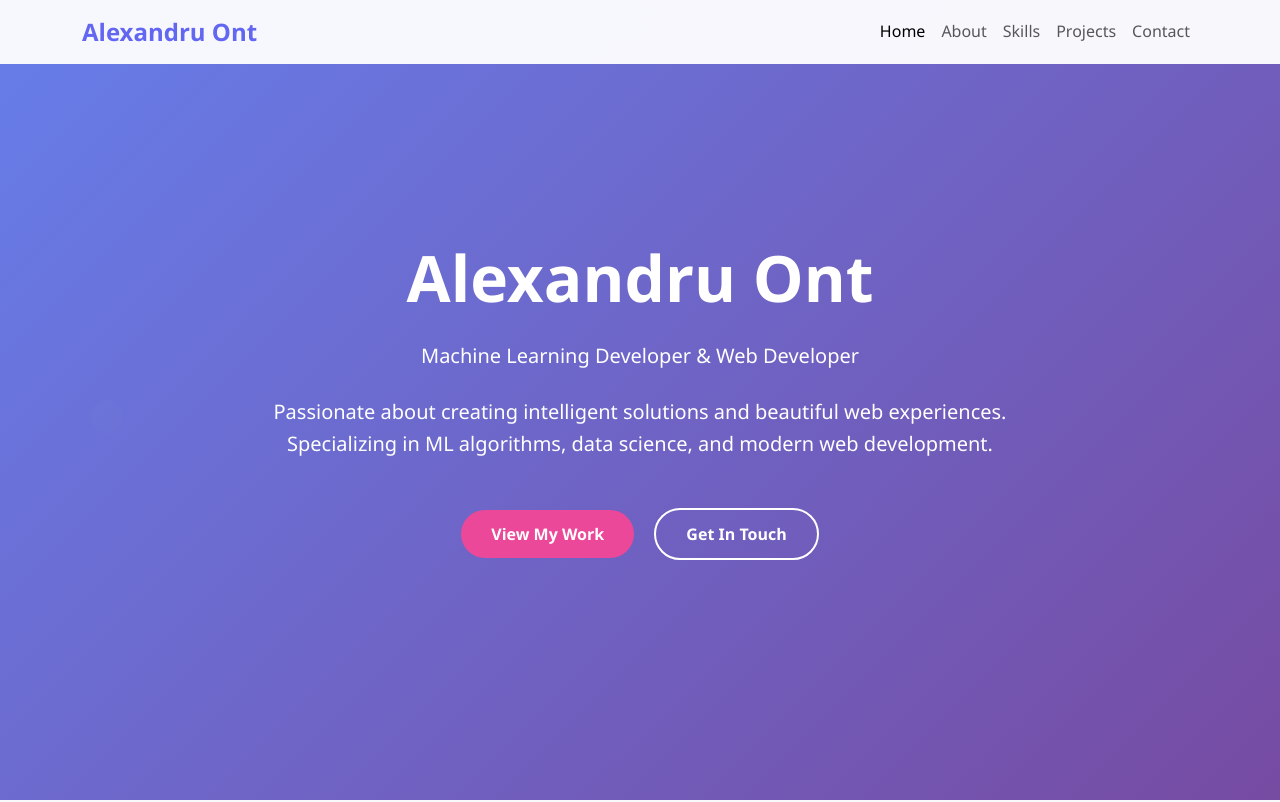
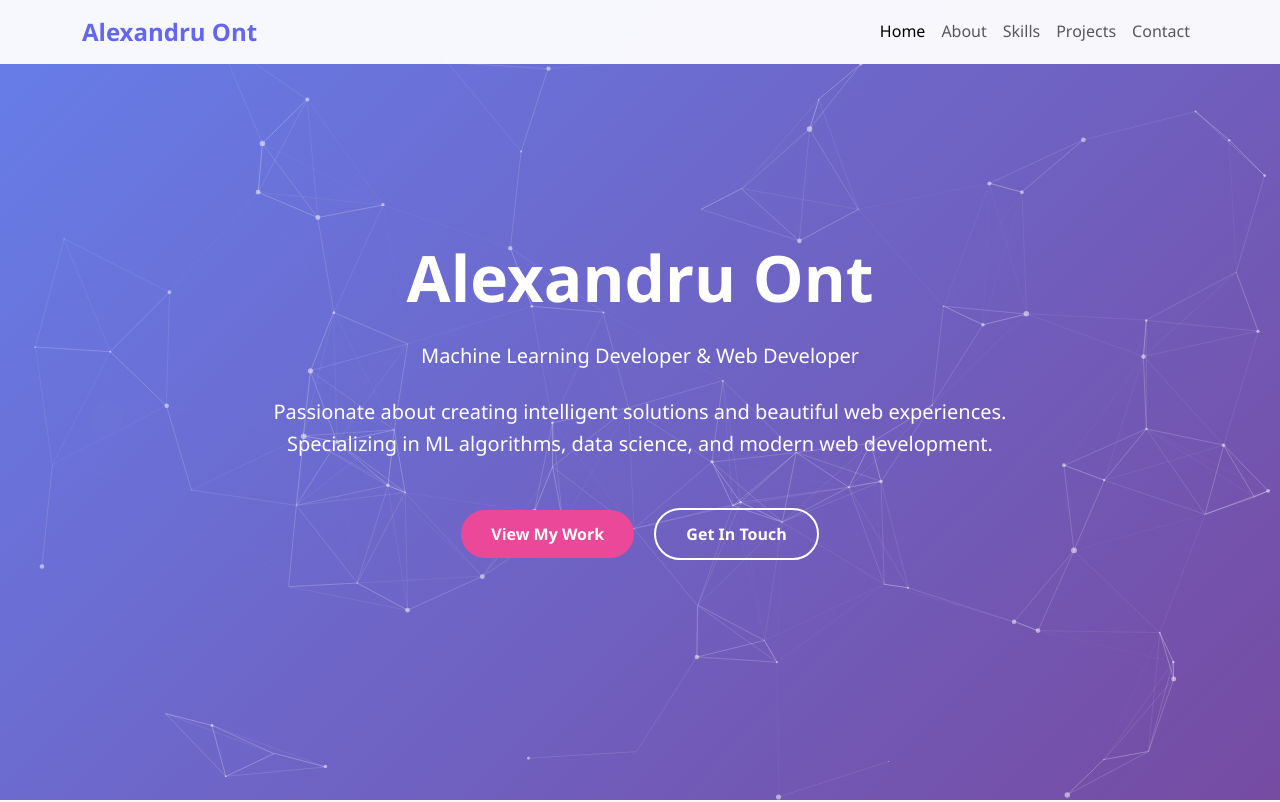
Before and after one commit to alexandruont/Portofolio, a plain HTML site: page index.html in a window 1280 px wide. Shown: the top 802 px of the page. Drawn offline with nearby package versions, Linux system fonts and the light colour scheme.

Commit message:
added particles to hero section

```diff
--- a/css/style.css
+++ b/css/style.css
@@ -283,3 +283,17 @@ html {
         font-size: 3rem;
     }
 }
+
+#particles-js {
+    position: absolute;
+    width: 100%;
+    height: 100%;
+    top: 0;
+    left: 0;
+    z-index: 1;
+}
+
+.hero-content {
+    position: relative;
+    z-index: 2;
+}
--- a/index.html
+++ b/index.html
@@ -7,6 +7,7 @@
     <link href="https://cdnjs.cloudflare.com/ajax/libs/bootstrap/5.3.0/css/bootstrap.min.css" rel="stylesheet">
     <link href="https://cdnjs.cloudflare.com/ajax/libs/bootstrap-icons/1.10.0/font/bootstrap-icons.min.css" rel="stylesheet">
     <link href="https://cdnjs.cloudflare.com/ajax/libs/aos/2.3.4/aos.css" rel="stylesheet">
+    <script src="https://cdnjs.cloudflare.com/ajax/libs/particles.js/2.0.0/particles.min.js"></script>
     <link rel="stylesheet" href="css/style.css">
 
     <link rel="icon" type="image/x-icon" href="favicon.ico">
@@ -53,6 +54,7 @@
 
     <!-- hero -->
     <section id="home" class="hero-section text-white">
+        <div id="particles-js"></div>
         <div class="container">
             <div class="row justify-content-center text-center">
                 <div class="col-lg-8 hero-content">
--- a/js/script.js
+++ b/js/script.js
@@ -1,9 +1,94 @@
+// Initialize particles.js
+document.addEventListener('DOMContentLoaded', function() {
+    // Particles configuration
+    particlesJS('particles-js', {
+        particles: {
+            number: {
+                value: 80,
+                density: {
+                    enable: true,
+                    value_area: 800
+                }
+            },
+            color: {
+                value: '#ffffff'
+            },
+            shape: {
+                type: 'circle',
+                stroke: {
+                    width: 0,
+                    color: '#000000'
+                }
+            },
+            opacity: {
+                value: 0.5,
+                random: false,
+                anim: {
+                    enable: false
+                }
+            },
+            size: {
+                value: 3,
+                random: true,
+                anim: {
+                    enable: false
+                }
+            },
+            line_linked: {
+                enable: true,
+                distance: 150,
+                color: '#ffffff',
+                opacity: 0.4,
+                width: 1
+            },
+            move: {
+                enable: true,
+                speed: 2,
+                direction: 'none',
+                random: false,
+                straight: false,
+                out_mode: 'out',
+                bounce: false,
+                attract: {
+                    enable: false
+                }
+            }
+        },
+        interactivity: {
+            detect_on: 'canvas',
+            events: {
+                onhover: {
+                    enable: true,
+                    mode: 'grab'
+                },
+                onclick: {
+                    enable: true,
+                    mode: 'push'
+                },
+                resize: true
+            },
+            modes: {
+                grab: {
+                    distance: 140,
+                    line_linked: {
+                        opacity: 1
+                    }
+                },
+                push: {
+                    particles_nb: 4
+                }
+            }
+        },
+        retina_detect: true
+    });
+
     // Initialize AOS animations
     AOS.init({
         duration: 800,
         easing: 'ease-out-cubic',
         once: true,
         offset: 100
+    });
 });
 
 // Navbar scroll effect
```
Lines whose indentation alone changed are shown as unchanged.
